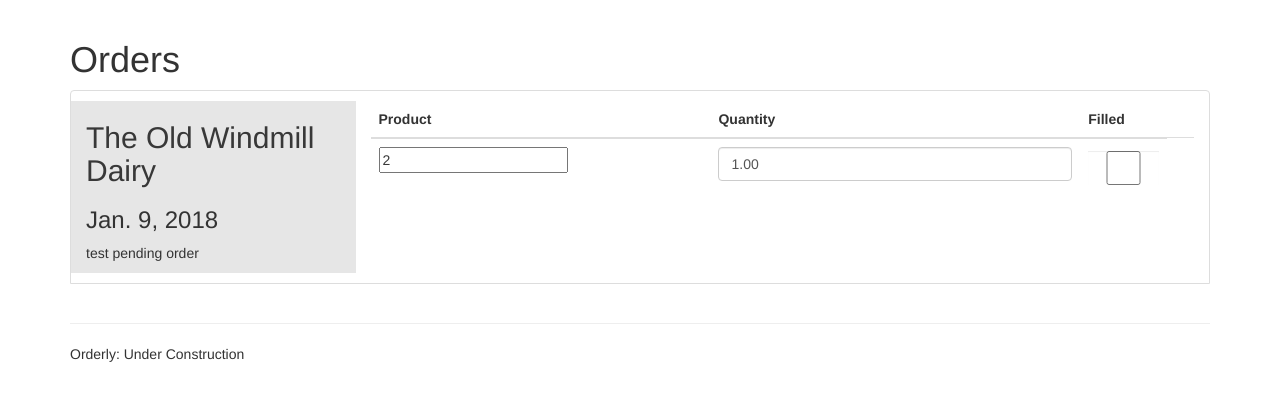
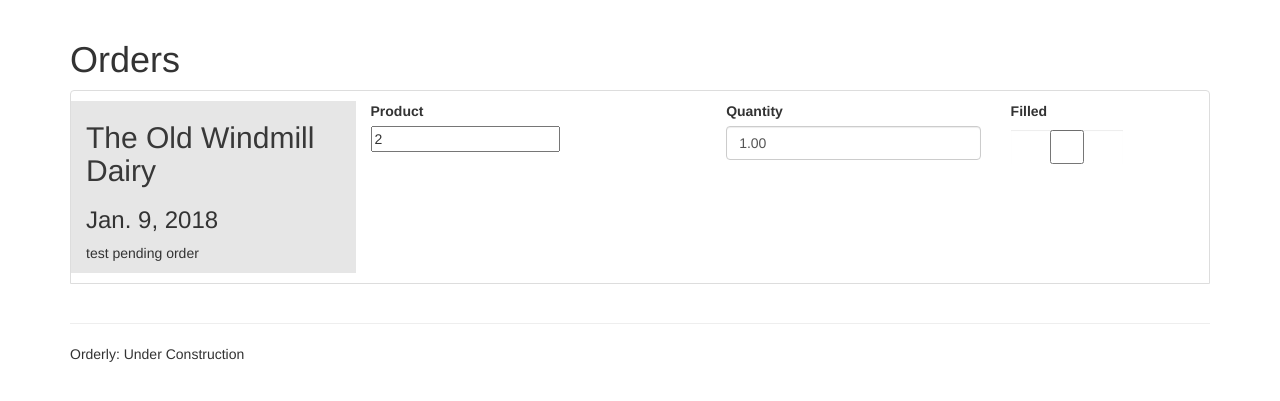
Before and after one commit to ARSoward/orderly, a Django app: page /pending/ in a window 1280 px wide. Shown: the part 52-453 px from the top of the page. Run offline with Django 3.2, Linux system fonts and the light colour scheme; a user stored in the database is signed in; data comes from the database, SQL or seed files in the repository; some libraries are stand-ins or nearby versions.

Commit message:
removed css table

```diff
--- a/orders/static/orders/css/orders.css
+++ b/orders/static/orders/css/orders.css
@@ -36,10 +36,8 @@
     letter-spacing: 1px;
 }
 
-.orderDetailList .orderItem {
-    background: none;
-    color: #383838;
-    text-align: left;
+.order-spacer {
+    margin: .5em .05em;
 }
 
 .orderDetailList .filled {
--- a/orders/templates/orders/orderlist.html
+++ b/orders/templates/orders/orderlist.html
@@ -14,24 +14,32 @@
 <span>
 <form action="" method="post">{% csrf_token %}
   {{ item.orderItemFormset.management_form }}
-  <table class="table orderDetailList {{item.status}}">
-  {% for form in item.orderItemFormset %}
-    {% if forloop.first %}
-    <thead>
-      <tr>
-      {% for field in form.visible_fields %}
-        <th>{{ field.label}}</th>
-      {% endfor %}
-      </tr>
-    </thead>
-    {% endif %}
-    <tr class="orderItem">
-      {% for field in form %}
-          <td>{{ field}}</td>
-      {% endfor %}
-  {% endfor %}
-    </tr>
-  </table>
+  <div class='row'>
+    <div class="col-xs-12 col-md-5">
+      <label>Product</label>
+    </div>
+    <div class="col-xs-10 col-md-4">
+      <label>Quantity</label>
+    </div>
+    <div class="col-xs-2 col-2">
+      <label>Filled</label>
+    </div>
+  </div>
+    {% for form in item.orderItemFormset %}
+    <div class="row">
+      <div class='order-spacer'></div>
+      <div class="col-xs-12 col-md-5">
+        {{form.product}}
+      </div>
+      <div class="col-xs-10 col-md-4">
+        {{form.quantity}}
+      </div>
+      <div class="col-xs-2 col-2">
+        {{form.filled}}
+      </div>
+      <div class='order-spacer'></div>
+    </div>
+    {% endfor %}
 <form>
 </span>
 {% endblock %}
```
